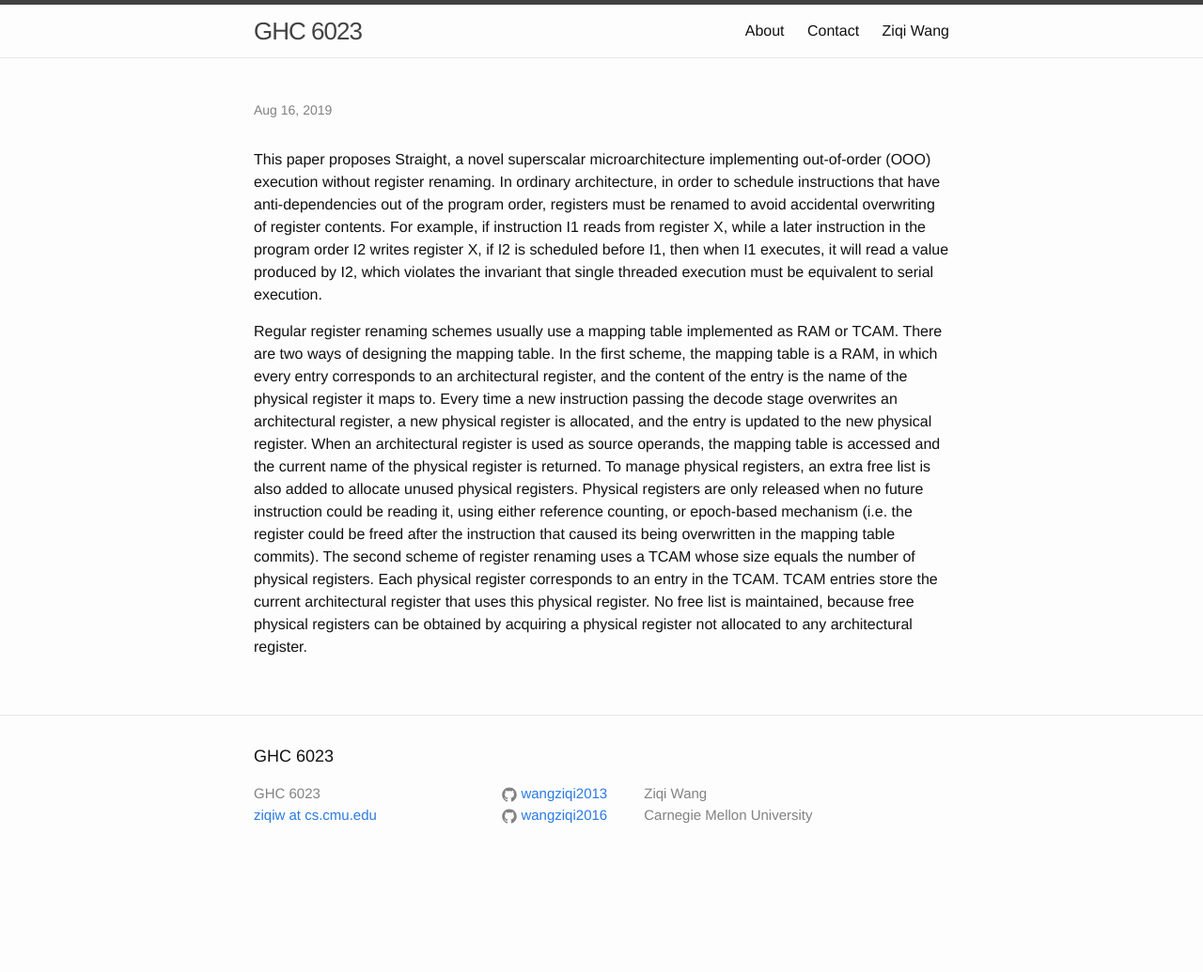
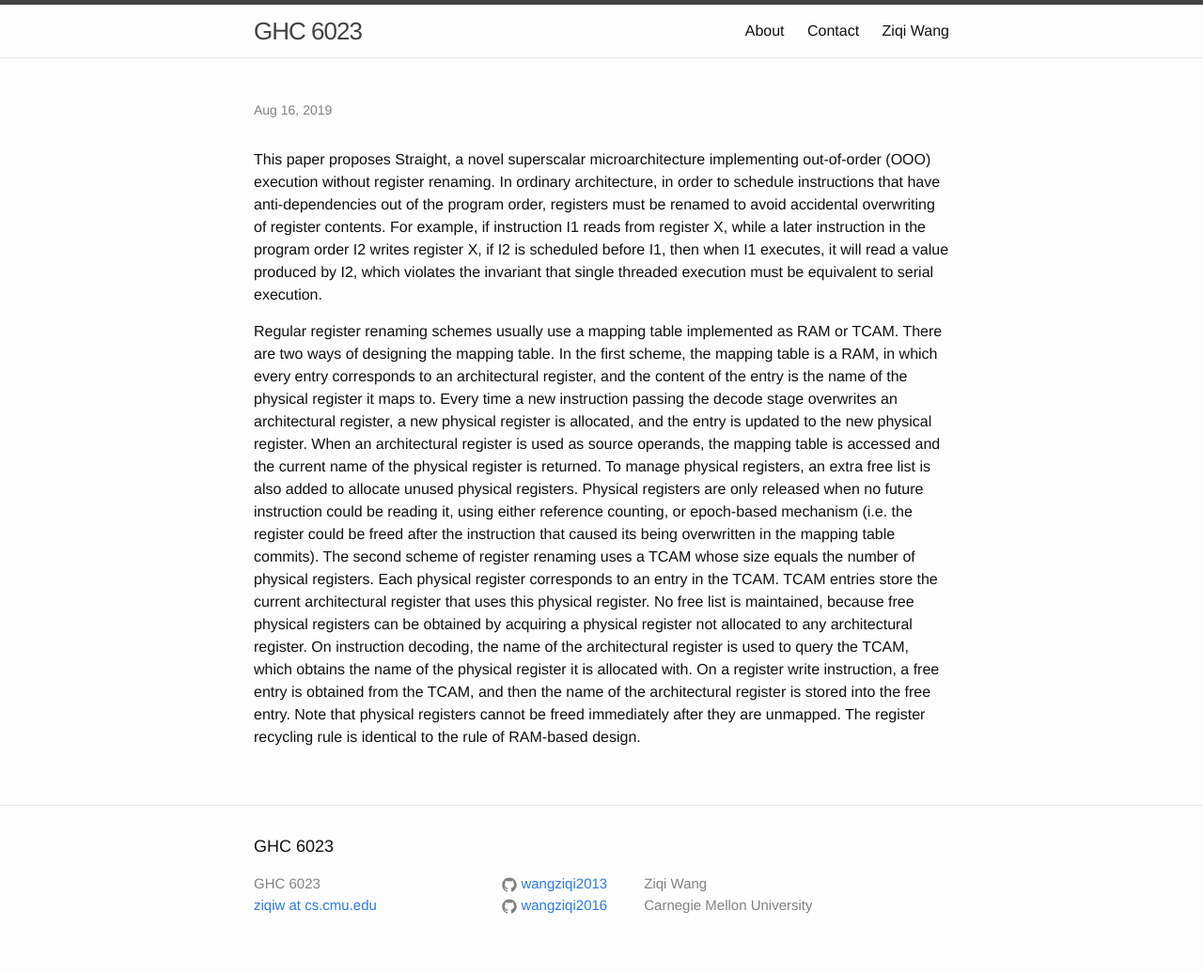
Before and after one commit to wangziqi2013/wangziqi2013.github.io, a Jekyll site: the page built from _posts/2019-08-15-straight.markdown, in a window 1280 px wide. Shown: the whole page at 94% size. Built offline with Jekyll 4.4.1, drawn with Linux system fonts in a browser that asks for light colours; our own code applies the rules of GitHub Pages for plain Markdown files; before the commit the page ends 939 px from its top, so only the background shows below that.

Commit message:
Adding TCAM design

```diff
--- a/_posts/2019-08-15-straight.markdown
+++ b/_posts/2019-08-15-straight.markdown
@@ -31,4 +31,8 @@ either reference counting, or epoch-based mechanism (i.e. the register could be
 its being overwritten in the mapping table commits). The second scheme of register renaming uses a TCAM whose size equals the
 number of physical registers. Each physical register corresponds to an entry in the TCAM. TCAM entries store the current
 architectural register that uses this physical register. No free list is maintained, because free physical registers
-can be obtained by acquiring a physical register not allocated to any architectural register.
+can be obtained by acquiring a physical register not allocated to any architectural register. On instruction decoding,
+the name of the architectural register is used to query the TCAM, which obtains the name of the physical register it is
+allocated with. On a register write instruction, a free entry is obtained from the TCAM, and then the name of the
+architectural register is stored into the free entry. Note that physical registers cannot be freed immediately after
+they are unmapped. The register recycling rule is identical to the rule of RAM-based design.
```
